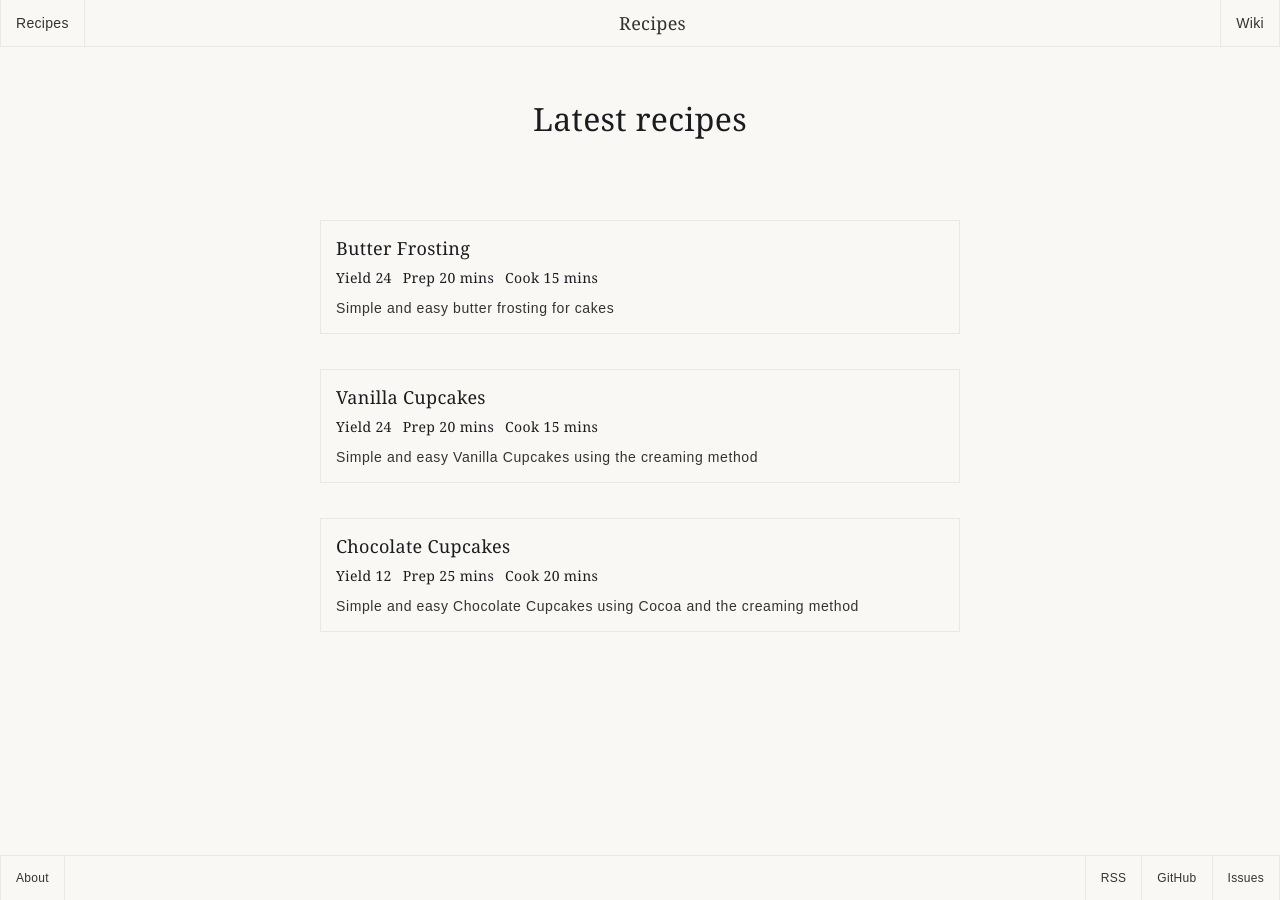
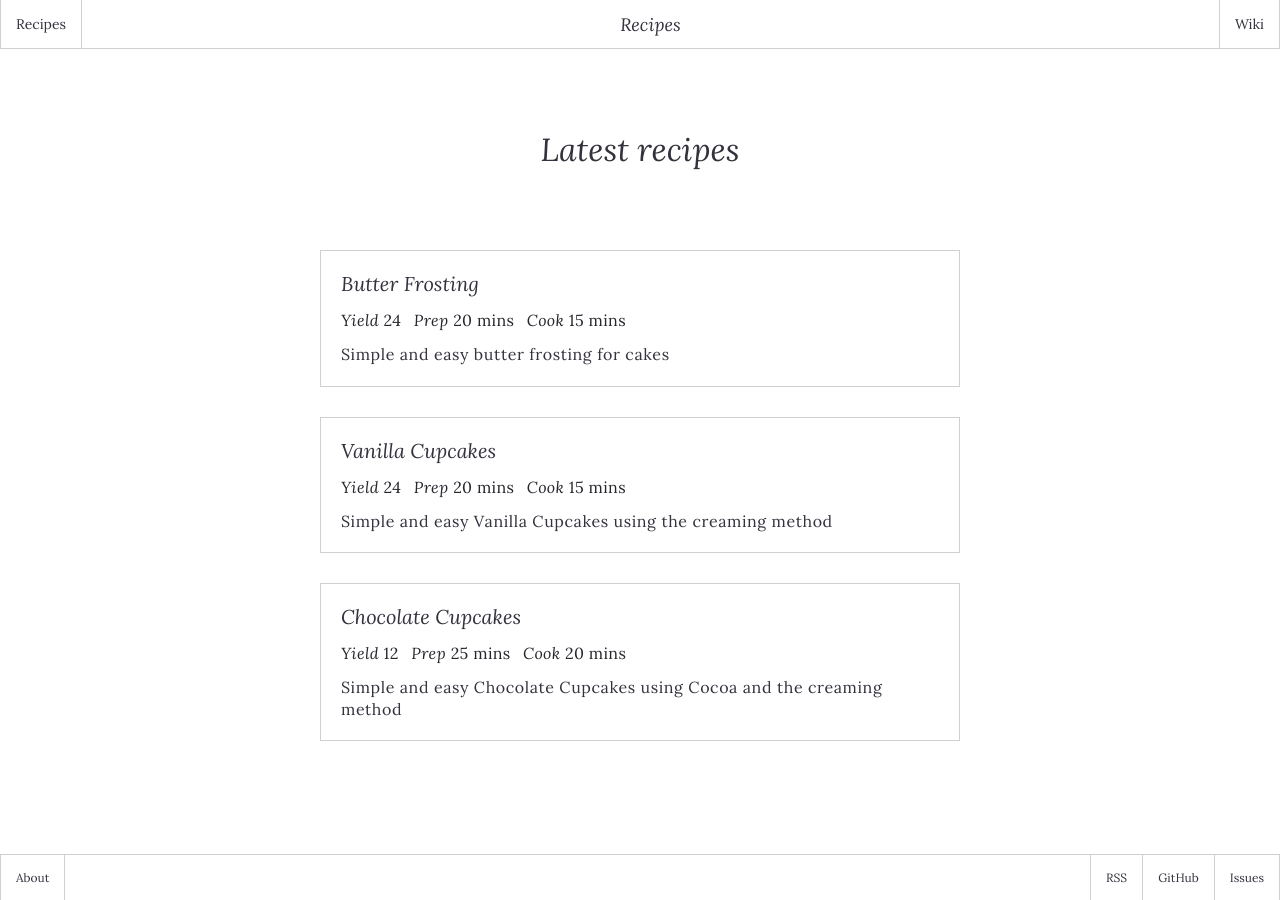
Before and after one commit to scottdejonge/recipes, a Jekyll site: the page built from index.html, in a window 1280 px wide. Built offline with Jekyll 4.4.1, drawn with Linux system fonts in a browser that asks for light colours.

Commit message:
New typeface and colors

```diff
--- a/_includes/head.html
+++ b/_includes/head.html
@@ -6,6 +6,7 @@
   <title>{% if page.title %}{{ page.title }}{% else %}{{ site.title }}{% endif %} -  Recipes - Scott de Jonge</title>
   <meta name="description" content="{% if page.excerpt %}{{ page.excerpt | strip_html | strip_newlines | truncate: 160 }}{% else %}{{ site.description }}{% endif %}">
 
+  <link href='https://fonts.googleapis.com/css?family=Lora:400,400italic' rel='stylesheet' type='text/css'>
   <link rel="stylesheet" href="{{ "/dist/bundle.css" | prepend: site.baseurl }}">
   <link rel="canonical" href="{{ page.url | replace:'index.html','' | prepend: site.baseurl | prepend: site.url }}">
   <link rel="alternate" type="application/rss+xml" title="{{ site.title }}" href="{{ "/feed.xml" | prepend: site.baseurl | prepend: site.url }}">
--- a/dist/bundle.css
+++ b/dist/bundle.css
@@ -406,9 +406,9 @@ body {
 	display: flex;
 	flex-direction: column;
 	min-height: 100%;
-	color: #323331;
-	letter-spacing: 0.03rem;
-	background: #FAF8F4;
+	font-family: 'Lora', serif;
+	color: #33323D;
+	background: #FFF;
 }
 
 .container {
@@ -423,7 +423,7 @@ body {
 	display: flex;
 	align-items: center;
 	justify-content: space-between;
-	border-bottom: 1px solid #EAE8E4;
+	border-bottom: 1px solid #D0D0D2;
 }
 
 .header-navigation {
@@ -433,17 +433,17 @@ body {
 .header-navigation a {
   padding: 1.5rem;
   font-size: 1.4rem;
-  color: #323331;
+  color: #33323D;
   text-decoration: none;
-  border-right: 1px solid #EAE8E4
+  border-right: 1px solid #D0D0D2
 }
 
 .header-navigation a:first-child {
-  border-left: 1px solid #EAE8E4;
+  border-left: 1px solid #D0D0D2;
 }
 
 .header-navigation a:hover, .header-navigation a:focus {
-  color: #323331;
+  color: #33323D;
   text-decoration: none;
 }
 
@@ -453,17 +453,17 @@ body {
 }
 
 .header-title a {
-  color: #323331
+  color: #33323D
 }
 
 .header-title a:hover, .header-title a:focus {
-  color: #323331;
+  color: #33323D;
   text-decoration: none;
 }
 
 .main-content {
-	flex: 1;
-	margin: 5rem 0;
+	flex: 1 0 auto;
+	margin: 8rem 0;
 }
 
 .page {
@@ -471,25 +471,27 @@ body {
 }
 
 .page-header {
-	margin-left: auto;
-	margin-right: auto;
-	margin-bottom: 8rem;
-	max-width: 40rem;
+	margin: 0 auto 8rem;
+	max-width: 48rem;
 	text-align: center;
+}
+
+.page-header p {
+  font-style: italic;
 }
 
 .tile {
 	display: block;
-	margin: 3.5rem 0;
-	padding: 1.5rem;
-	border: 1px solid #EAE8E4;
+	margin: 3rem 0;
+	padding: 2rem;
+	border: 1px solid #D0D0D2;
 	clear: both;
 	transition: border 100ms ease-in-out
 }
 
 .tile:hover, .tile:focus {
   text-decoration: none;
-  border: 1px solid #6D6A68;
+  border: 1px solid #989696;
 }
 
 .tile:first-child {
@@ -524,7 +526,7 @@ body {
 }
 
 .tile-description {
-	font-size: 1.4rem;
+	font-size: 1.6rem;
 	line-height: 1.35;
 }
 
@@ -554,8 +556,8 @@ body {
 .recipe ol li::before {
   display: block;
   margin-bottom: 1em;
-  font-family: Georgia,Times,Times New Roman,serif;
-  font-size: 2rem;
+  font-style: italic;
+  font-size: 2.0rem;
   line-height: 1;
   counter-increment: section;
   content: 'Step ' counters(section, '.');
@@ -563,14 +565,6 @@ body {
 
 .recipe a {
   text-decoration: underline;
-}
-
-.recipe-header {
-	margin-left: auto;
-	margin-right: auto;
-	margin-bottom: 8rem;
-	max-width: 40rem;
-	text-align: center;
 }
 
 .recipe-image {
@@ -581,12 +575,12 @@ body {
 }
 
 a {
-	color: #1A1C1F;
+	color: #27262D;
 	text-decoration: none
 }
 
 a:hover, a:focus {
-  color: #323331;
+  color: #33323D;
   text-decoration: underline;
 }
 
@@ -595,9 +589,9 @@ a:visited {
 }
 
 h1, h2, h3 {
-	font-family: Georgia,Times,Times New Roman,serif;
-	font-weight: 300;
-	color: #1A1C1F
+	font-weight: normal;
+	font-style: italic;
+	color: #33323D
 }
 
 h1:first-child, h2:first-child, h3:first-child {
@@ -609,7 +603,7 @@ h1:last-child, h2:last-child, h3:last-child {
 }
 
 h1 {
-	margin: 0.5em 0;
+	margin: 1em 0 0.5em;
 	font-size: 3.2rem;
 }
 
@@ -620,16 +614,15 @@ h2 {
 
 h3 {
 	margin: 1em 0;
-	font-size: 1.8rem;
+	font-size: 2.0rem;
 }
 
 ul, ol, p {
 	margin: 1em 0;
-	font-family: Century Gothic,CenturyGothic,AppleGothic,sans-serif;
-	font-weight: 400;
-	font-size: 1.5rem;
-	color: #323331;
-	line-height: 1.5;
+	font-weight: normal;
+	font-size: 1.8rem;
+	color: #33323D;
+	line-height: 1.65;
 	letter-spacing: 0.06rem
 }
 
@@ -659,14 +652,14 @@ ol li:last-child, ul li:last-child {
 
 strong {
 	font-weight: 300;
-	color: #1A1C1F;
+	color: #27262D;
 }
 
 hr {
 	height: 0;
 	margin: 8rem auto;
 	font-size: 1.6rem;
-	color: #1A1C1F;
+	color: #33323D;
 	line-height: 1rem;
 	text-align: center;
 	border: none
@@ -675,7 +668,7 @@ hr {
 hr::before {
   margin-top: -1em;
   margin-right: -1em;
-  font-family: Georgia,Times,Times New Roman,serif;
+  font-style: italic;
   font-size: 2rem;
   content: "***";
   letter-spacing: 1em;
@@ -683,10 +676,8 @@ hr::before {
 
 time {
 	margin: 1em 0;
-	font-family: Georgia,Times,Times New Roman,serif;
 	font-weight: 300;
 	font-size: 1.2rem;
-	color: #6D6A68;
 	line-height: 1;
 	letter-spacing: 0.06rem
 }
@@ -700,34 +691,48 @@ time:last-child {
 }
 
 dl {
-	margin: 0.8em 0;
-	font-family: Georgia,Times,Times New Roman,serif;
-	font-size: 1.4rem;
+	margin: 1em 0;
+	font-size: 1.6rem;
 	line-height: 1;
 	letter-spacing: 0.035rem;
 }
 
 dt, dd {
-	display: inline;
-	margin: 0;
+	display: block;
+	margin: 1em 0
 }
 
+@media (min-width: 640px) {
+
+  dt, dd {
+    display: inline;
+    margin: 0;
+  }
+	}
+
 dt {
-
+	font-style: italic;
 }
 
 dd {
 }
 
-dd:not(:last-child) {
-  margin-right: 0.5em;
-}
+@media (min-width: 640px) {
+
+  dd {
+    display: inline;
+  }
+
+  dd:not(:last-child) {
+    margin-right: 0.5em;
+  }
+	}
 
 .footer {
 	display: flex;
 	align-items: center;
 	justify-content: space-between;
-	border-top: 1px solid #EAE8E4;
+	border-top: 1px solid #D0D0D2;
 }
 
 .footer-navigation {
@@ -737,17 +742,17 @@ dd:not(:last-child) {
 .footer-navigation a {
   padding: 1.5rem;
   font-size: 1.2rem;
-  color: #323331;
+  color: #33323D;
   text-decoration: none;
-  border-right: 1px solid #EAE8E4
+  border-right: 1px solid #D0D0D2
 }
 
 .footer-navigation a:first-child {
-  border-left: 1px solid #EAE8E4;
+  border-left: 1px solid #D0D0D2;
 }
 
 .footer-navigation a:hover, .footer-navigation a:focus {
-  color: #323331;
+  color: #33323D;
   text-decoration: none;
 }
 /*# sourceMappingURL=bundle.css.map*/
--- a/src/css/base.css
+++ b/src/css/base.css
@@ -14,7 +14,7 @@ body {
 	display: flex;
 	flex-direction: column;
 	min-height: 100%;
+	font-family: 'Lora', serif;
 	color: $dark-grey;
-	letter-spacing: 0.03rem;
-	background: $light;
+	background: $white;
 }
--- a/src/css/recipe.css
+++ b/src/css/recipe.css
@@ -24,8 +24,8 @@
 			&::before {
 				display: block;
 				margin-bottom: 1em;
-				font-family: $serif;
-				font-size: 2rem;
+				font-style: italic;
+				font-size: 2.0rem;
 				line-height: 1;
 				counter-increment: section;
 				content: 'Step ' counters(section, '.');
--- a/src/css/tile.css
+++ b/src/css/tile.css
@@ -1,7 +1,7 @@
 .tile {
 	display: block;
-	margin: 3.5rem 0;
-	padding: 1.5rem;
+	margin: 3rem 0;
+	padding: 2rem;
 	border: 1px solid $light-grey;
 	clear: both;
 	transition: border $fast ease-in-out;
@@ -45,7 +45,7 @@
 }
 
 .tile-description {
-	font-size: 1.4rem;
+	font-size: 1.6rem;
 	line-height: 1.35;
 }
 
```
Also changed, not shown: src/css/typography.css (+26 -21 lines), src/css/variables.css (+4 -7 lines), 1 other file.
